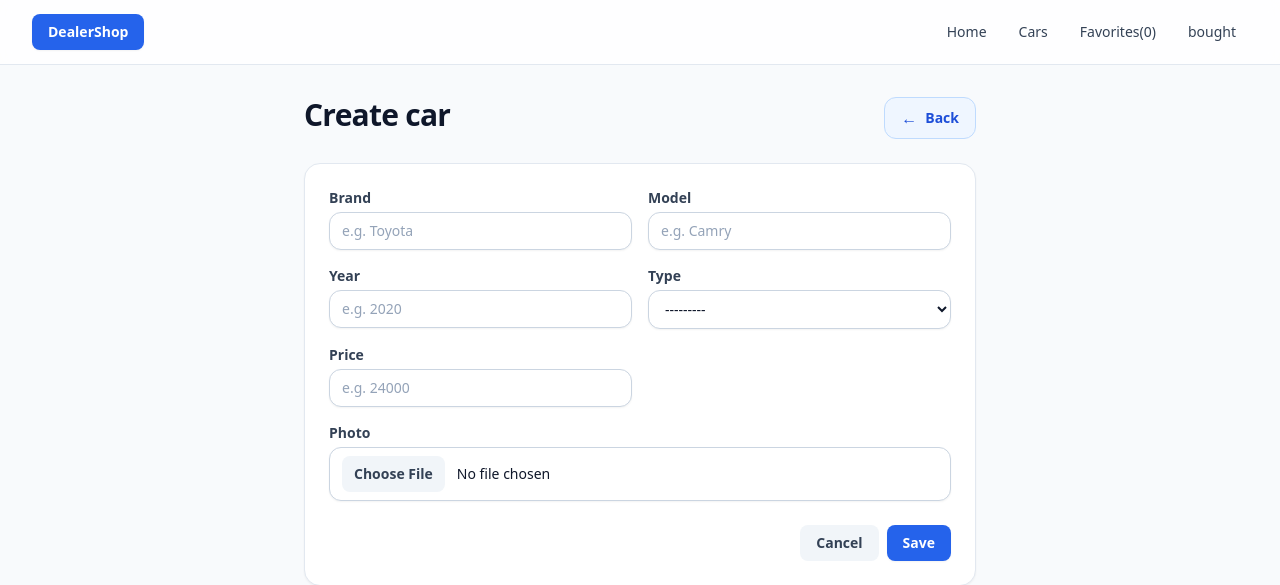
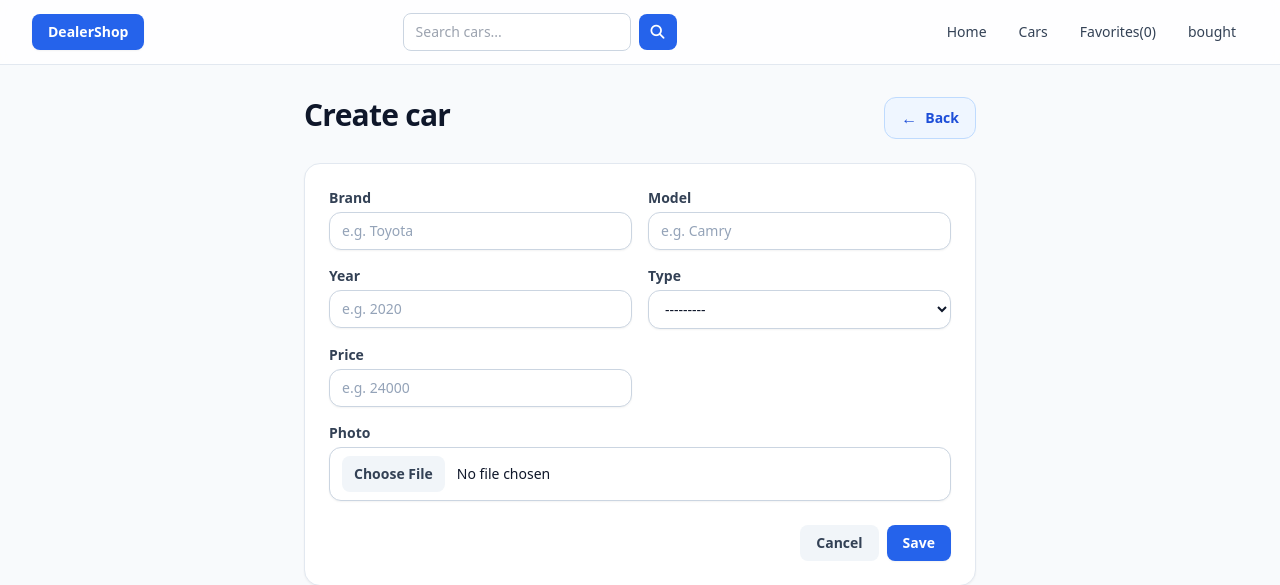
Before and after one commit to epimix/DealerShopDjango, a Django app: page /cars/create/ in a window 1280 px wide. Shown: the top 585 px of the page. Run offline with Django 5.2, Linux system fonts and the light colour scheme; some libraries are stand-ins or nearby versions.

Commit message:
search box

```diff
--- a/api/urls.py
+++ b/api/urls.py
@@ -6,6 +6,6 @@ import api.views as views
 urlpatterns = [
     path('cars/', views.CarList.as_view()),
     path('cars/<int:pk>', views.CarDetail.as_view()),
-
+    path('cars/create/', views.CarList.as_view()),
 
 ]
--- a/cars/templates/layout.html
+++ b/cars/templates/layout.html
@@ -19,6 +19,20 @@
                     class="inline-flex items-center gap-2 rounded-lg bg-blue-600 px-4 py-2 text-sm font-semibold text-white hover:bg-blue-700 shadow-sm">
                     <span>DealerShop</span>
                 </a>
+                <form action="/cars/" method="get" class="flex items-center gap-2">
+                    <input
+                        type="text"
+                        name="text"
+                        placeholder="Search cars..."
+                        class="px-3 py-2 rounded-lg border border-slate-300 text-sm focus:outline-none focus:ring-2 focus:ring-blue-500"
+                    >
+                    <button
+                        type="submit"
+                        class="px-3 py-2 rounded-lg bg-blue-600 text-white text-sm font-medium hover:bg-blue-700"
+                    >
+                        <i class="fas fa-search"></i>
+                    </button>
+                </form>
                 <div class="flex items-center gap-2">
                     <a href="/"
                         class="px-3 py-2 rounded-lg text-sm font-medium text-slate-700 hover:bg-slate-100">Home</a>
--- a/cars/views.py
+++ b/cars/views.py
@@ -16,7 +16,11 @@ from favorites.favorites import get_count_of_favorites_cars, get_favorites_cars
 
 
 def car_index(request):
-    cars = Car.objects.all()
+    text = request.GET.get("text", "")
+    if text:
+        cars = Car.objects.filter(brand__icontains=text)
+    else:
+        cars = Car.objects.all()
 
     sort_by = request.GET.get("sort_by")
     order = request.GET.get("order")
```
